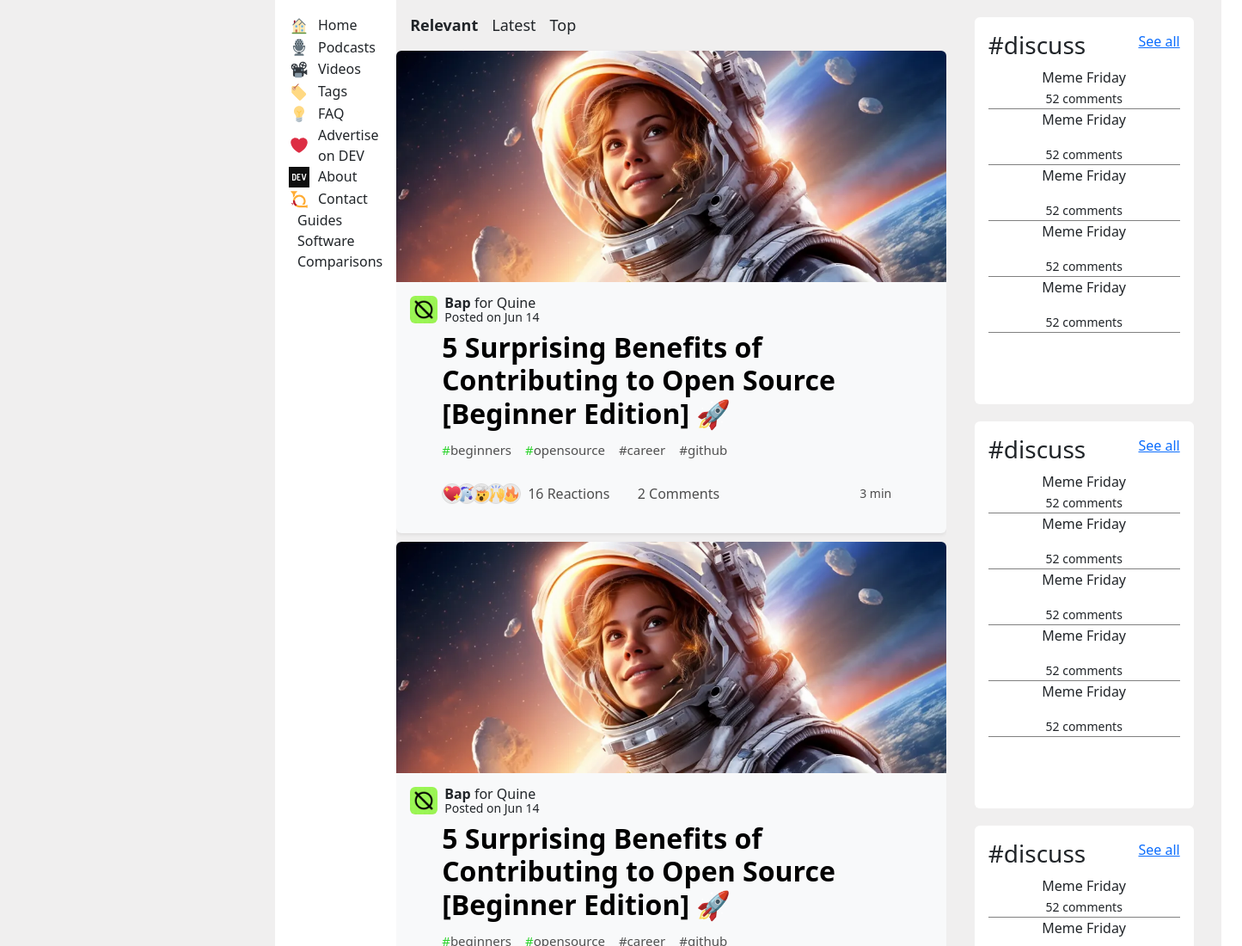
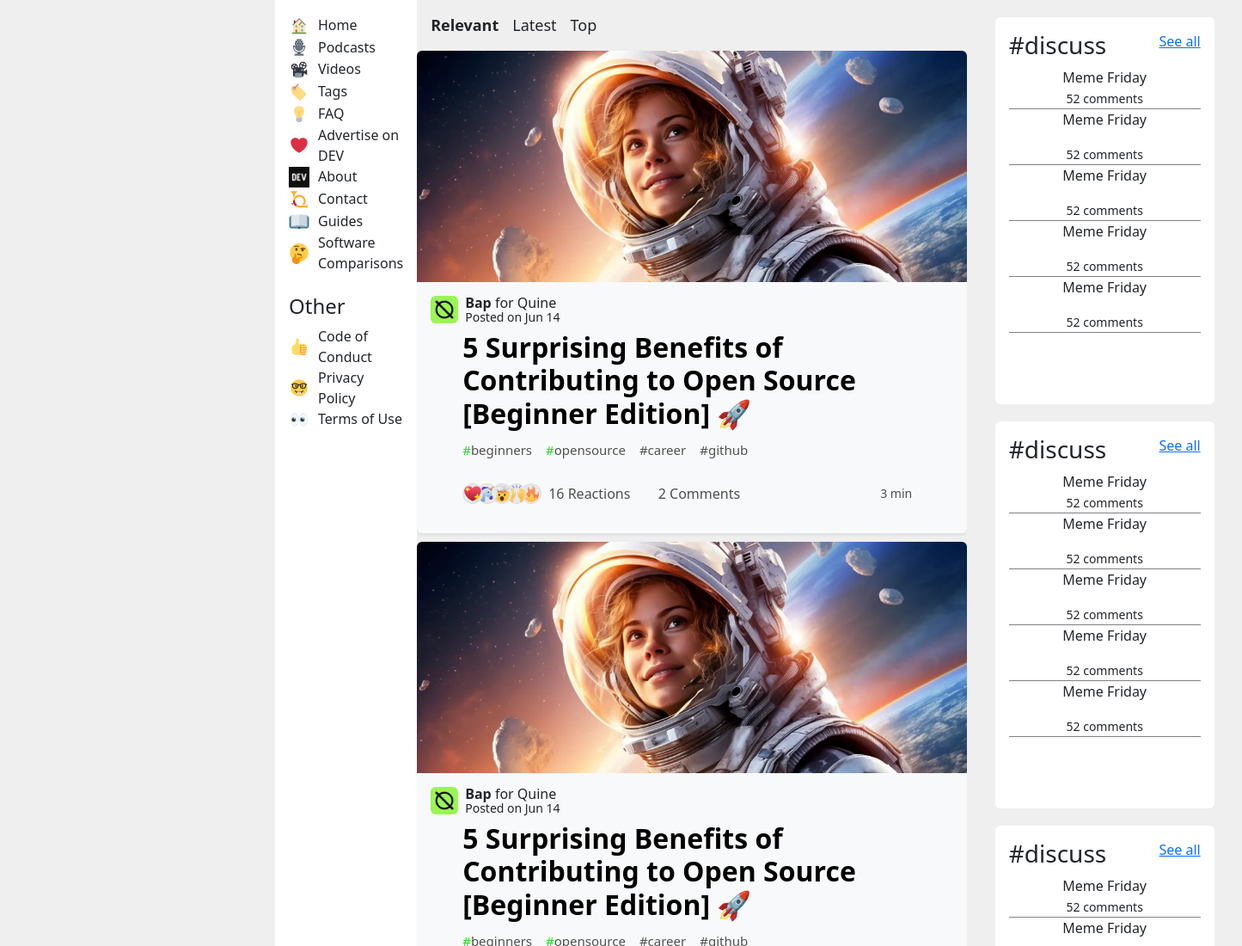
Before and after one commit to FloweryWisdom/Reto-Frontend, a plain HTML site: page index.html in a window 1280 px wide. Shown: the top 1100 px of the page at 86% size, 1445 px wide, since content can reach past the window. Drawn offline with nearby package versions, Linux system fonts and the light colour scheme.

Commit message:
added svg files for social link nav

```diff
--- a/css/styles.css
+++ b/css/styles.css
@@ -22,6 +22,10 @@
     margin-bottom: 0rem;
   }
 
+  .icon-text-container img{
+    height: 24px;
+    width: 24px;
+  }
 
   .aside__right {
       background-color: rgb(240, 239, 239);
--- a/index.html
+++ b/index.html
@@ -246,7 +246,7 @@
 
                         <div class="icon-text-container">
                             <span class="icon-span">
-                              <img src="assets/icons/icon-about-dev.png" alt="">
+                              <img src="assets/icons/icon-about-dev(high quality).png" alt="">
                             </span>
                             <span class="text-span">
                               <p>About</p>
@@ -280,6 +280,47 @@
                             </span>
                         </div>
 
+                    </div>
+
+                    <div class="aside-left--second-box mt-4">
+                        <nav>
+                            <h4>Other</h4>
+                            <ul class="list-unstyled">
+                                <li>
+                                    <div class="icon-text-container">
+                                        <span class="icon-span">
+                                          <img src="assets/icons/icon--thumbs-up.svg" alt="">
+                                        </span>
+                                        <span class="text-span">
+                                          <p>Code of Conduct</p>
+                                        </span>
+                                    </div>
+                                </li>
+                                <li>
+                                    <div class="icon-text-container">
+                                        <span class="icon-span">
+                                          <img src="assets/icons/icon--emoji-face-with-glasses.svg" alt="">
+                                        </span>
+                                        <span class="text-span">
+                                          <p>Privacy Policy</p>
+                                        </span>
+                                    </div>
+                                </li>
+                                <li>
+                                    <div class="icon-text-container">
+                                        <span class="icon-span">
+                                          <img src="assets/icons/icon--eyes-staring-emoji.svg" alt="">
+                                        </span>
+                                        <span class="text-span">
+                                          <p href="#" >Terms of Use</p>
+                                        </span>
+                                    </div>
+                                </li>
+                            </ul>
+                        </nav>
+                        <div class="d-flex">
+
+                        </div>
                     </div>
 
                 </div>
```
Also changed, not shown: assets/icons/facebook-icon-nav.svg (added), assets/icons/github--icon-nav.svg (added), assets/icons/icon--emoji-face-with-glasses.svg (added), assets/icons/icon--eyes-staring-emoji.svg (added), assets/icons/icon--thumbs-up.svg (added), assets/icons/icon-twitter.svg (deleted), assets/icons/instagram-icon-nav.svg (added), assets/icons/mastodon-icon-nav.svg (added), assets/icons/twitch-icon-nav.svg (added).
